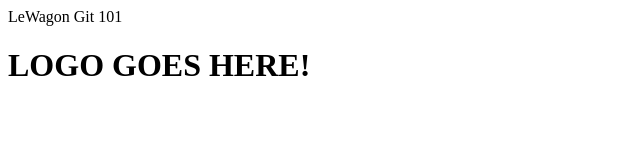
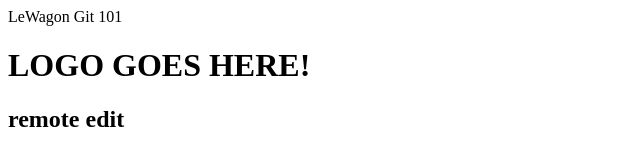
Before and after one commit to ammarhasan76/git-101, a plain HTML site: page index.html in a window 1280 px wide. Shown: the whole page, without its empty margins (0-640 px from the left). Drawn offline with Linux system fonts and the light colour scheme.

Commit message:
Update index.html
update from website

```diff
--- a/index.html
+++ b/index.html
@@ -4,5 +4,6 @@ LeWagon Git 101
 
 <h1>LOGO GOES HERE!
 
+  <h2> remote edit
 
 </HTML>
```
